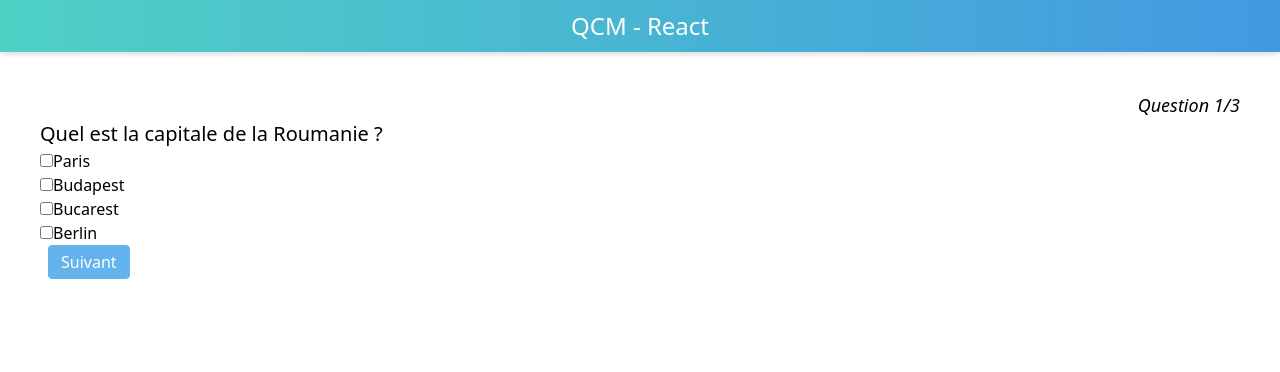
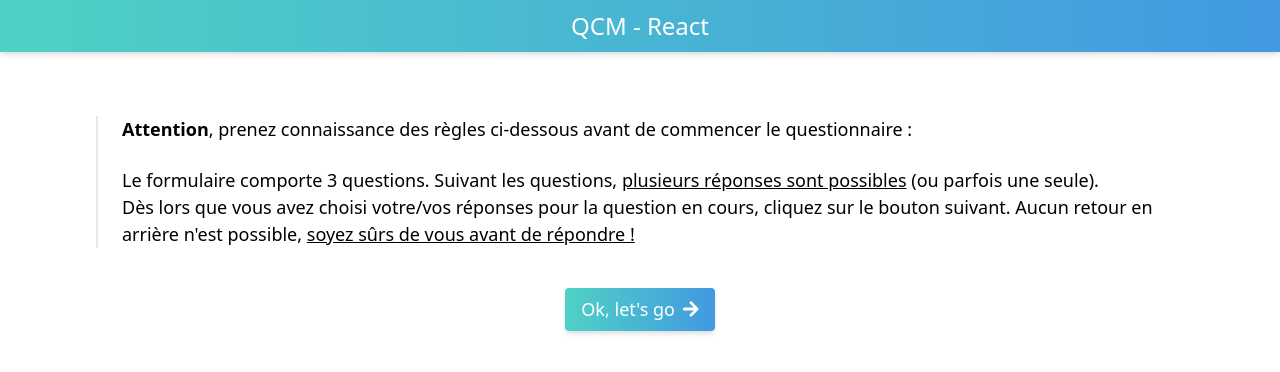
Before and after one commit to mathieutu/react-quiz, a React (Create React App) app: page / in a window 1280 px wide. Shown: the top 372 px of the page. Built offline with nearby package versions, Linux system fonts and the light colour scheme.

Commit message:
adding homepage + session context

```diff
--- a/package.json
+++ b/package.json
@@ -15,6 +15,7 @@
     "@types/react-dom": "^16.9.0",
     "react": "^16.14.0",
     "react-dom": "^16.14.0",
+    "react-router-dom": "^5.2.0",
     "react-scripts": "3.4.3",
     "tailwindcss": "^1.9.2",
     "typescript": "~3.7.2"
@@ -40,5 +41,8 @@
       "last 1 firefox version",
       "last 1 safari version"
     ]
+  },
+  "devDependencies": {
+    "@types/react-router-dom": "^5.1.6"
   }
 }
--- a/src/App.tsx
+++ b/src/App.tsx
@@ -1,32 +1,27 @@
-import React, {useState} from 'react';
+import React from 'react';
 import './assets/css/App.css';
-import {QCM} from "./Data";
-import DisplayQuestion from "./component/DisplayQuestion";
-import {Response} from "./type/Response";
 import Header from "./component/Header";
+import {BrowserRouter, Route, Switch} from "react-router-dom";
+import HomePage from "./page/HomePage";
+import FormPage from "./page/FormPage";
+import ErrorPage from "./page/ErrorPage/ErrorPage";
+import ApplicationSession from "./context/SessionContext";
 
 function App() {
-    const [currentQuestionIndex,setCurrentQuestionIndex] = useState<number>(0);
-
-    const handleNext = (response:Response) => {
-        //TODO : request API send
-        console.log(response);
-        setCurrentQuestionIndex(currentQuestionIndex + 1);
-    };
-
-  return (
-      <div>
-          <Header/>
-          <div className="container shadow-lg flex min-h-screen mx-auto bg-white h-full">
-              <div className="m-10 w-full">
-                  <div className="text-right italic text-lg">Question {currentQuestionIndex + 1}/{QCM.length}</div>
-                  {QCM[currentQuestionIndex] !== undefined ? (
-                      <DisplayQuestion question={QCM[currentQuestionIndex]} handleNext={handleNext}/>
-                  ) : ('fini')}
-              </div>
-          </div>
-      </div>
-  );
+    return (
+        <ApplicationSession>
+            <BrowserRouter>
+                <Header/>
+                <div className="container shadow-lg flex min-h-screen mx-auto bg-white h-full">
+                    <Switch>
+                        <Route exact path="/"><HomePage/></Route>
+                        <Route exact path="/form"><FormPage/></Route>
+                        <Route><ErrorPage code={404} message={"Not Found"}/></Route>
+                    </Switch>
+                </div>
+            </BrowserRouter>
+        </ApplicationSession>
+    );
 }
 
 export default App;
--- a/src/assets/css/App.css
+++ b/src/assets/css/App.css
@@ -2,11 +2,11 @@
     background-color: #edf2f7;
 }
 
-.form-btn:active{
+.my-btn-anim:active{
     transform: scale(0.95);
 }
 
-.form-btn-disabled{
+.my-btn-anim-disabled{
     background-color: dimgrey;
     opacity: 0.75;
 }
--- a/src/component/DisplayQuestion.tsx
+++ b/src/component/DisplayQuestion.tsx
@@ -39,7 +39,7 @@
             })}
             <div className="flex">
                 <div onClick={() => {props.handleNext({question_id:props.question.id,responses:userResponse})}}
-                     className="form-btn hover:bg-white hover:text-blue-600 text-white border border-blue-400 bg-blue-400 px-3 py-1 mx-2 cursor-pointer select-none rounded transition duration-150">Suivant</div>
+                     className="my-btn-anim hover:bg-white hover:text-blue-600 text-white border border-blue-400 bg-blue-400 px-3 py-1 mx-2 cursor-pointer select-none rounded transition duration-150">Suivant</div>
             </div>
         </div>
     );
--- a/src/component/Header.tsx
+++ b/src/component/Header.tsx
@@ -2,7 +2,7 @@
 
 export default function Header(){
     return (
-        <div className="header bg-gradient-to-r from-teal-400 to-blue-500 relative w-full p-2 text-2xl text-white shadow-md text-center">
+        <div className="header sticky top-0 bg-gradient-to-r from-teal-400 to-blue-500 relative w-full p-2 text-2xl text-white shadow-md text-center">
             QCM - React
         </div>
     );
--- /dev/null
+++ b/src/context/SessionContext.tsx
@@ -0,0 +1,43 @@
+import React, {useEffect, useState} from "react";
+
+type SessionType = {
+    user:string|null,
+    formStep:number,
+    updateFormStep(newFormStep:number):void
+    updateUser(newUser:string):void
+}
+
+const sessionDefaultValues:SessionType = {
+    user: null,
+    formStep:0,
+    updateFormStep:() => {},
+    updateUser:() => {}
+};
+
+export const SessionContext = React.createContext(sessionDefaultValues);
+
+export default function ApplicationSession(props:any){
+    const [sessionState, setSessionState] = useState<SessionType>(sessionDefaultValues);
+
+    const handleFormStep = (newFormStep:number) => {
+        if(newFormStep > sessionState.formStep){
+            setSessionState({...sessionState, formStep:newFormStep});
+        }
+    }
+
+    const handleUser = (newUser:string) => {
+        if(newUser !== null){
+            setSessionState({...sessionState, user:newUser});
+        }
+    }
+
+    useEffect(() => {
+        setSessionState((prevState:SessionType)=>{return {...prevState,updateFormStep:handleFormStep,updateUser:handleUser}});
+    },[]);
+
+    return (
+        <SessionContext.Provider value={sessionState}>
+            {props.children}
+        </SessionContext.Provider>
+    );
+}
--- /dev/null
+++ b/src/page/ErrorPage/ErrorPage.tsx
@@ -0,0 +1,14 @@
+import React, {PropsWithChildren} from 'react';
+
+type Props = {
+    code?:number,
+    message?:string
+}
+
+export default function ErrorPage(props:PropsWithChildren<Props>){
+    return (
+        <>
+            {props.code ?? '404'} {props.message ?? ''}
+        </>
+    );
+}
--- /dev/null
+++ b/src/page/FormPage.tsx
@@ -0,0 +1,22 @@
+import React, {useState} from 'react';
+import {QCM} from "../Data";
+import DisplayQuestion from "../component/DisplayQuestion";
+import {Response} from "../type/Response";
+
+export default function FormPage(){
+    const [currentQuestionIndex,setCurrentQuestionIndex] = useState<number>(0);
+
+    const handleNext = (response:Response) => {
+        //TODO : request API send
+        console.log(response);
+        setCurrentQuestionIndex(currentQuestionIndex + 1);
+    };
+    return (
+        <div className="m-10 w-full">
+            <div className="text-right italic text-lg">Question {currentQuestionIndex + 1}/{QCM.length}</div>
+            {QCM[currentQuestionIndex] !== undefined ? (
+                <DisplayQuestion question={QCM[currentQuestionIndex]} handleNext={handleNext}/>
+            ) : ('fini')}
+        </div>
+    );
+}
--- /dev/null
+++ b/src/page/HomePage.tsx
@@ -0,0 +1,27 @@
+import React from 'react';
+import {QCM} from "../Data";
+import {FontAwesomeIcon} from "@fortawesome/react-fontawesome";
+import {faArrowRight} from "@fortawesome/free-solid-svg-icons";
+
+export default function HomePage(){
+    return (
+        <div className="flex h-full flex-col mx-24 mt-16 text-lg">
+            <div className="pl-6 border-l-2">
+                <div className="mb-6">
+                    <b>Attention</b>, prenez connaissance des règles ci-dessous avant de commencer le questionnaire :
+                </div>
+                <div>
+                    Le formulaire comporte {QCM.length} questions. Suivant les questions, <span className="underline">plusieurs réponses sont possibles</span> (ou parfois une seule).
+                    <br/>Dès lors que vous avez choisi votre/vos réponses pour la question en cours, cliquez sur le bouton suivant.
+                    Aucun retour en arrière n'est possible, <span className="underline">soyez sûrs de vous avant de répondre !</span>
+                </div>
+            </div>
+            <div className="mt-10 flex">
+                <div className="my-btn-anim select-none mx-auto px-4 py-2 rounded text-white bg-gradient-to-r from-teal-400 to-blue-500 shadow-md cursor-pointer transition duration-150 hover:shadow-lg">
+                    Ok, let's go
+                    <FontAwesomeIcon className="ml-2 transition duration-150" icon={faArrowRight}/>
+                </div>
+            </div>
+        </div>
+    );
+}
```
Also changed, not shown: 1 other file (tests, documents, lock files or other folders).
